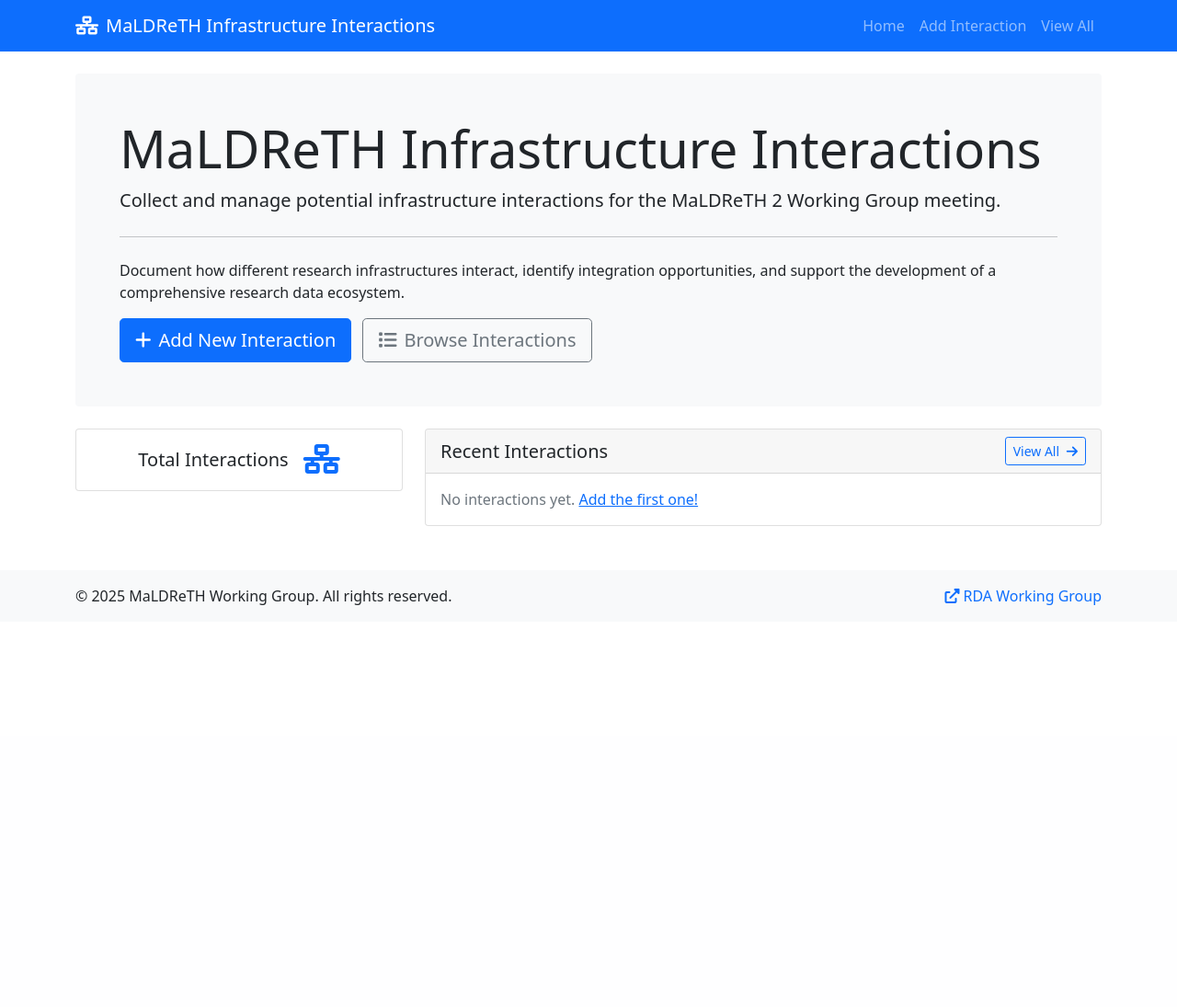
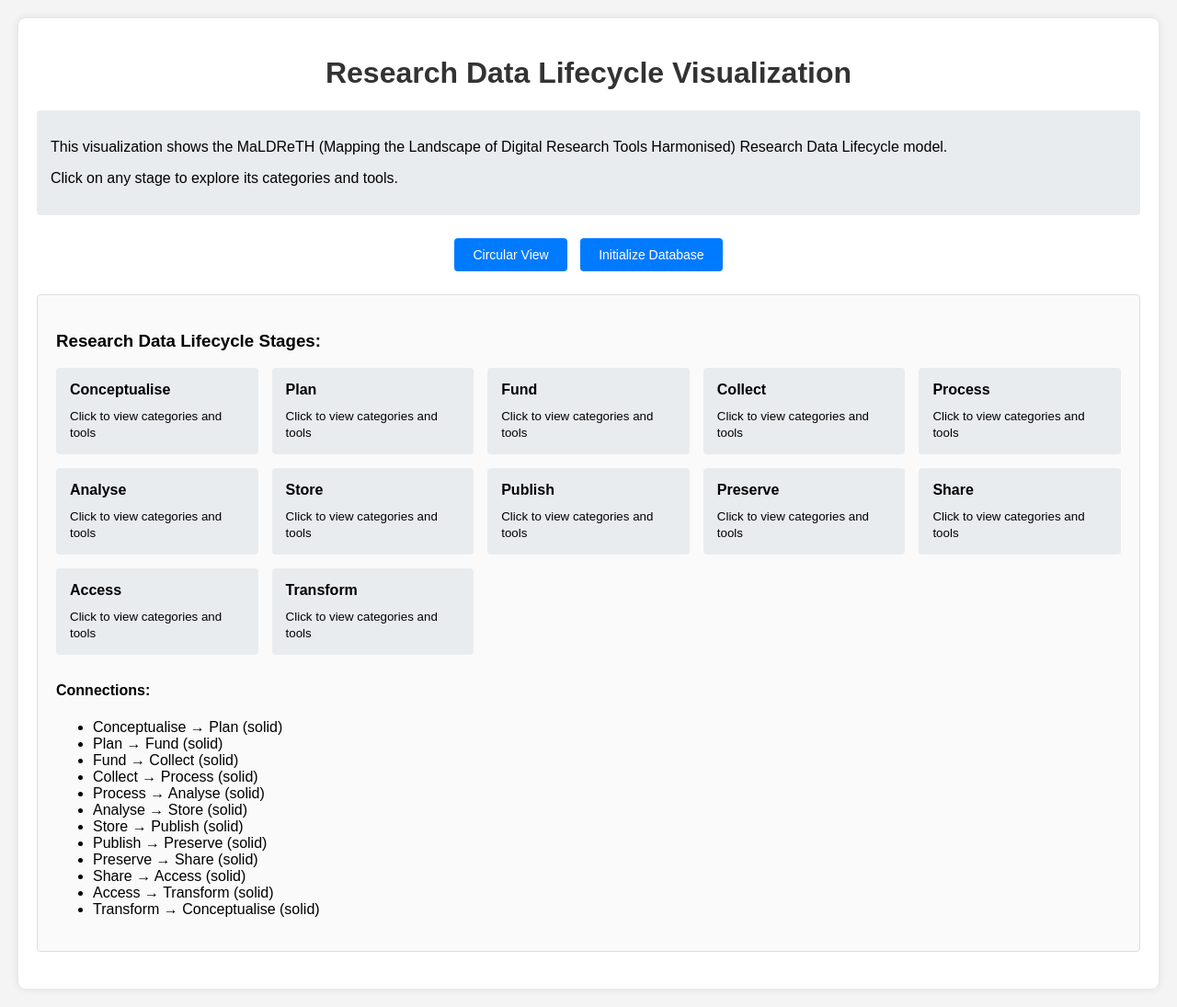
Before and after one commit to adammoore/maldreth-infrastructure-interactions, a Flask app: page / in a window 1280 px wide. Shown: the whole page at 92% size. Before the commit the page ends 658 px from the top, so only its background shows below. Run offline with Flask 3, Linux system fonts and the light colour scheme; data comes from the database, SQL or seed files in the repository.

Commit message:
Update index.html
Fix template error by creating working index.html without undefined endpoints

- Remove references to non-existent 'add_interaction' endpoint
- Create minimal working template with existing API endpoints
- Add simple visualization display with stage grid
- Include database initialization button
- Add error handling and loading states

```diff
--- a/templates/index.html
+++ b/templates/index.html
@@ -3,141 +3,243 @@
 <head>
     <meta charset="UTF-8">
     <meta name="viewport" content="width=device-width, initial-scale=1.0">
-    <title>MaLDReTH Infrastructure Interactions</title>
-    <link href="https://cdn.jsdelivr.net/npm/bootstrap@5.1.3/dist/css/bootstrap.min.css" rel="stylesheet">
-    <link rel="stylesheet" href="https://cdnjs.cloudflare.com/ajax/libs/font-awesome/6.0.0/css/all.min.css">
+    <title>Research Data Lifecycle Visualization</title>
+    <style>
+        body {
+            font-family: Arial, sans-serif;
+            margin: 0;
+            padding: 20px;
+            background-color: #f4f4f4;
+        }
+        .container {
+            max-width: 1200px;
+            margin: 0 auto;
+            background-color: white;
+            padding: 20px;
+            border-radius: 8px;
+            box-shadow: 0 0 10px rgba(0,0,0,0.1);
+        }
+        h1 {
+            color: #333;
+            text-align: center;
+        }
+        #visualization {
+            min-height: 600px;
+            border: 1px solid #ddd;
+            border-radius: 4px;
+            padding: 20px;
+            margin: 20px 0;
+            background-color: #fafafa;
+        }
+        .controls {
+            text-align: center;
+            margin: 20px 0;
+        }
+        button {
+            padding: 10px 20px;
+            margin: 5px;
+            border: none;
+            border-radius: 4px;
+            background-color: #007bff;
+            color: white;
+            cursor: pointer;
+            font-size: 14px;
+        }
+        button:hover {
+            background-color: #0056b3;
+        }
+        .info {
+            margin: 20px 0;
+            padding: 15px;
+            background-color: #e9ecef;
+            border-radius: 4px;
+        }
+        .loading {
+            text-align: center;
+            padding: 50px;
+            color: #666;
+        }
+        .error {
+            color: #dc3545;
+            padding: 15px;
+            background-color: #f8d7da;
+            border: 1px solid #f5c6cb;
+            border-radius: 4px;
+            margin: 20px 0;
+        }
+    </style>
 </head>
 <body>
-    <nav class="navbar navbar-expand-lg navbar-dark bg-primary">
     <div class="container">
-            <a class="navbar-brand" href="{{ url_for('index') }}">
-                <i class="fas fa-network-wired me-2"></i>MaLDReTH Infrastructure Interactions
-            </a>
-            <div class="navbar-nav ms-auto">
-                <a class="nav-link" href="{{ url_for('index') }}">Home</a>
-                <a class="nav-link" href="{{ url_for('add_interaction') }}">Add Interaction</a>
-                <a class="nav-link" href="{{ url_for('view_interactions') }}">View All</a>
-            </div>
-        </div>
-    </nav>
+        <h1>Research Data Lifecycle Visualization</h1>
 
-    <div class="container mt-4">
-        {% with messages = get_flashed_messages(with_categories=true) %}
-            {% if messages %}
-                {% for category, message in messages %}
-                    <div class="alert alert-{{ 'danger' if category == 'error' else category }} alert-dismissible fade show">
-                        {{ message }}
-                        <button type="button" class="btn-close" data-bs-dismiss="alert"></button>
-                    </div>
-                {% endfor %}
-            {% endif %}
-        {% endwith %}
-
-        <div class="jumbotron bg-light p-5 rounded mb-4">
-            <h1 class="display-4">MaLDReTH Infrastructure Interactions</h1>
-            <p class="lead">Collect and manage potential infrastructure interactions for the MaLDReTH 2 Working Group meeting.</p>
-            <hr class="my-4">
-            <p>Document how different research infrastructures interact, identify integration opportunities, and support the development of a comprehensive research data ecosystem.</p>
-            <a class="btn btn-primary btn-lg" href="{{ url_for('add_interaction') }}">
-                <i class="fas fa-plus me-2"></i>Add New Interaction
-            </a>
-            <a class="btn btn-outline-secondary btn-lg ms-2" href="{{ url_for('view_interactions') }}">
-                <i class="fas fa-list me-2"></i>Browse Interactions
-            </a>
+        <div class="info">
+            <p>This visualization shows the MaLDReTH (Mapping the Landscape of Digital Research Tools Harmonised) Research Data Lifecycle model.</p>
+            <p>Click on any stage to explore its categories and tools.</p>
         </div>
 
-        <div class="row">
-            <div class="col-md-4">
-                <div class="card">
-                    <div class="card-body text-center">
-                        <div class="d-flex align-items-center justify-content-center">
-                            <div>
-                                <h5 class="card-title mb-0">Total Interactions</h5>
-                                <h2 class="text-primary mb-0">{{ total_interactions }}</h2>
+        <div class="controls">
+            <button onclick="loadVisualization('circular')">Circular View</button>
+            <button onclick="initializeDatabase()">Initialize Database</button>
         </div>
-                            <div class="ms-3">
-                                <i class="fas fa-network-wired fa-2x text-primary"></i>
+
+        <div id="visualization">
+            <div class="loading">Loading visualization...</div>
         </div>
-                        </div>
-                    </div>
+
+        <div id="stage-info" style="display: none;">
+            <h2>Stage Information</h2>
+            <div id="stage-details"></div>
         </div>
     </div>
 
-            <div class="col-md-8">
-                <div class="card">
-                    <div class="card-header d-flex justify-content-between align-items-center">
-                        <h5 class="mb-0">Recent Interactions</h5>
-                        <a href="{{ url_for('view_interactions') }}" class="btn btn-sm btn-outline-primary">
-                            View All <i class="fas fa-arrow-right ms-1"></i>
-                        </a>
+    <script>
+        // Load the visualization when the page loads
+        window.addEventListener('DOMContentLoaded', () => {
+            loadVisualization('circular');
+        });
+
+        // Load visualization data
+        async function loadVisualization(viewMode) {
+            const vizContainer = document.getElementById('visualization');
+            vizContainer.innerHTML = '<div class="loading">Loading visualization...</div>';
+
+            try {
+                const response = await fetch(`/api/layout/${viewMode}`);
+                if (!response.ok) {
+                    throw new Error(`HTTP error! status: ${response.status}`);
+                }
+
+                const data = await response.json();
+
+                if (data.error) {
+                    throw new Error(data.error);
+                }
+
+                renderVisualization(data);
+            } catch (error) {
+                console.error('Error loading visualization:', error);
+                vizContainer.innerHTML = `
+                    <div class="error">
+                        <strong>Error loading visualization:</strong> ${error.message}<br>
+                        <br>
+                        Try clicking "Initialize Database" button above if this is your first time running the application.
                     </div>
-                    <div class="card-body">
-                        {% if recent_interactions %}
-                            {% for interaction in recent_interactions %}
-                                <div class="border-bottom pb-2 mb-3">
-                                    <h6 class="mb-1">
-                                        {{ interaction.source_infrastructure }}
-                                        <i class="fas fa-arrow-right mx-1 text-muted"></i>
-                                        {{ interaction.target_infrastructure }}
-                                    </h6>
-                                    <p class="mb-1 text-muted small">{{ interaction.interaction_description[:100] }}...</p>
-                                    <div class="d-flex justify-content-between align-items-center">
-                                        <span class="badge bg-secondary">{{ interaction.lifecycle_stage.title() }}</span>
-                                        <small class="text-muted">{{ interaction.created_at.strftime('%Y-%m-%d') if interaction.created_at }}</small>
+                `;
+            }
+        }
+
+        // Render the visualization
+        function renderVisualization(data) {
+            const vizContainer = document.getElementById('visualization');
+
+            // For now, let's create a simple text-based visualization
+            let html = '<h3>Research Data Lifecycle Stages:</h3>';
+
+            if (data.stages && data.stages.length > 0) {
+                html += '<div style="display: grid; grid-template-columns: repeat(auto-fit, minmax(200px, 1fr)); gap: 15px;">';
+
+                data.stages.forEach(stage => {
+                    html += `
+                        <div style="padding: 15px; background-color: #e9ecef; border-radius: 4px; cursor: pointer;"
+                             onclick="loadStageDetails(${stage.id}, '${stage.name}')">
+                            <h4 style="margin: 0 0 10px 0;">${stage.name}</h4>
+                            <small>Click to view categories and tools</small>
                         </div>
-                                </div>
-                            {% endfor %}
-                        {% else %}
-                            <p class="text-muted mb-0">No interactions yet. <a href="{{ url_for('add_interaction') }}">Add the first one!</a></p>
-                        {% endif %}
-                    </div>
-                </div>
-            </div>
-        </div>
+                    `;
+                });
 
-        {% if stage_counts %}
-            <div class="row mt-4">
-                <div class="col-12">
-                    <div class="card">
-                        <div class="card-header">
-                            <h5 class="mb-0">Interactions by Lifecycle Stage</h5>
-                        </div>
-                        <div class="card-body">
-                            <div class="row">
-                                {% for stage, count in stage_counts.items() %}
-                                    <div class="col-md-3 col-sm-6 mb-2">
-                                        <div class="d-flex justify-content-between align-items-center p-2 bg-light rounded">
-                                            <span class="fw-bold">{{ stage.title() }}</span>
-                                            <span class="badge bg-primary">{{ count }}</span>
-                                        </div>
-                                    </div>
-                                {% endfor %}
-                            </div>
-                        </div>
-                    </div>
-                </div>
-            </div>
-        {% endif %}
-    </div>
+                html += '</div>';
 
-    <footer class="bg-light mt-5 py-3">
-        <div class="container">
-            <div class="row">
-                <div class="col-md-6">
-                    <p class="mb-0">&copy; 2025 MaLDReTH Working Group. All rights reserved.</p>
-                </div>
-                <div class="col-md-6 text-end">
-                    <p class="mb-0">
-                        <a href="https://www.rd-alliance.org/groups/rda-ofr-mapping-landscape-digital-research-tools-wg/"
-                           target="_blank" class="text-decoration-none">
-                            <i class="fas fa-external-link-alt me-1"></i>RDA Working Group
-                        </a>
-                    </p>
-                </div>
-            </div>
-        </div>
-    </footer>
+                if (data.connections && data.connections.length > 0) {
+                    html += '<h4 style="margin-top: 30px;">Connections:</h4>';
+                    html += '<ul>';
+                    data.connections.forEach(conn => {
+                        html += `<li>${conn.from} → ${conn.to} (${conn.type})</li>`;
+                    });
+                    html += '</ul>';
+                }
+            } else {
+                html += '<p>No stages found. Please initialize the database.</p>';
+            }
 
-    <script src="https://cdn.jsdelivr.net/npm/bootstrap@5.1.3/dist/js/bootstrap.bundle.min.js"></script>
+            vizContainer.innerHTML = html;
+        }
+
+        // Load stage details
+        async function loadStageDetails(stageId, stageName) {
+            const detailsContainer = document.getElementById('stage-info');
+            const detailsContent = document.getElementById('stage-details');
+
+            detailsContainer.style.display = 'block';
+            detailsContent.innerHTML = '<div class="loading">Loading stage details...</div>';
+
+            try {
+                const response = await fetch(`/api/stage/${stageId}/categories`);
+                const categories = await response.json();
+
+                let html = `<h3>${stageName}</h3>`;
+
+                if (categories.error) {
+                    html += `<p>No categories found for this stage.</p>`;
+                } else {
+                    html += '<div>';
+                    for (const category of categories) {
+                        html += `<h4>${category.category}</h4>`;
+
+                        // Load tools for this category
+                        try {
+                            const toolsResponse = await fetch(`/api/category/${category.id}/tools`);
+                            const tools = await toolsResponse.json();
+
+                            if (!tools.error) {
+                                html += '<ul>';
+                                tools.forEach(tool => {
+                                    html += `<li>${tool.name}</li>`;
+                                });
+                                html += '</ul>';
+                            }
+                        } catch (error) {
+                            console.error('Error loading tools:', error);
+                        }
+                    }
+                    html += '</div>';
+                }
+
+                detailsContent.innerHTML = html;
+            } catch (error) {
+                console.error('Error loading stage details:', error);
+                detailsContent.innerHTML = `<div class="error">Error loading stage details: ${error.message}</div>`;
+            }
+        }
+
+        // Initialize database
+        async function initializeDatabase() {
+            if (!confirm('This will reset the database with initial data. Continue?')) {
+                return;
+            }
+
+            try {
+                const response = await fetch('/api/initialize', {
+                    method: 'POST',
+                    headers: {
+                        'Content-Type': 'application/json'
+                    }
+                });
+
+                const result = await response.json();
+
+                if (result.status === 'success') {
+                    alert('Database initialized successfully!');
+                    loadVisualization('circular');
+                } else {
+                    alert('Error initializing database: ' + (result.error || 'Unknown error'));
+                }
+            } catch (error) {
+                console.error('Error initializing database:', error);
+                alert('Error initializing database: ' + error.message);
+            }
+        }
+    </script>
 </body>
 </html>
```
Lines whose indentation alone changed are shown as unchanged.
